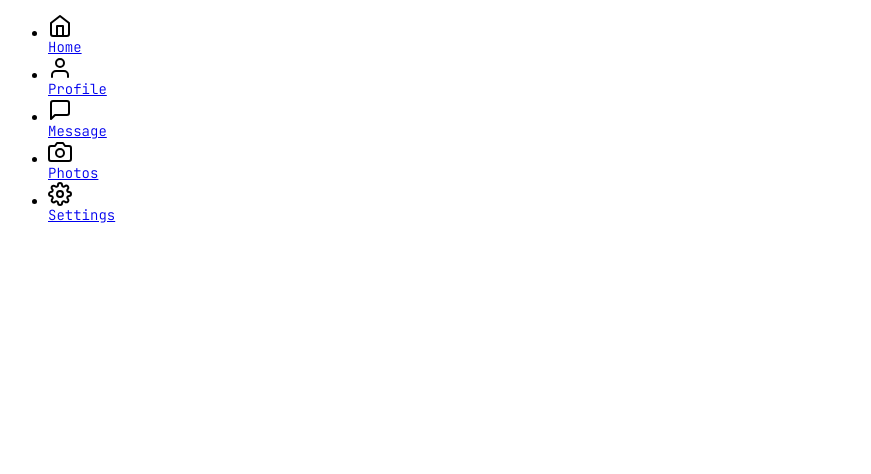
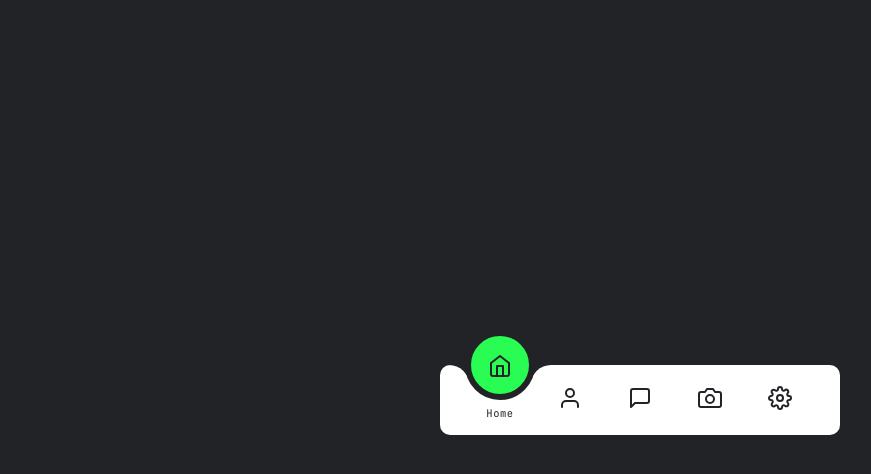
Before and after one commit to eudiegosilva/project--css-menu-curve-indicator, a React (Create React App) app: page / in a window 1280 px wide. Shown: the top 474 px of the page, without its empty margins (0-871 px from the left). Built offline with nearby package versions, Linux system fonts and the light colour scheme.

Commit message:
feat: create indicator and update component styles

```diff
--- a/src/components/Navigation/index.tsx
+++ b/src/components/Navigation/index.tsx
@@ -5,6 +5,7 @@ import {
   CameraIcon,
   GearIcon
 } from 'assets/icons';
+
 import * as s from './styles';
 
 // eslint-disable-next-line @typescript-eslint/no-explicit-any
@@ -13,7 +14,7 @@ export type NavigationProps = any;
 const Navigation = () => (
   <s.Wrapper aria-label="Navigation component">
     <s.List>
-      <s.Item>
+      <s.Item active>
         <s.ItemLink href="#">
           <HouseIcon />
           <s.ItemContent>Home</s.ItemContent>
@@ -43,6 +44,7 @@ const Navigation = () => (
           <s.ItemContent>Settings</s.ItemContent>
         </s.ItemLink>
       </s.Item>
+      <s.Indicator></s.Indicator>
     </s.List>
   </s.Wrapper>
 );
--- a/src/components/Navigation/styles.ts
+++ b/src/components/Navigation/styles.ts
@@ -1,21 +1,110 @@
 import styled, { css } from 'styled-components';
 
+type ItemProps = {
+  active?: boolean;
+};
+
 export const Wrapper = styled.nav`
-  ${() => css``}
+  width: 400px;
+  height: 70px;
+  position: relative;
+  display: flex;
+  justify-content: center;
+  align-items: center;
+  background-color: var(--white);
+  border-radius: 10px;
 `;
 
 export const List = styled.ul`
-  ${() => css``}
-`;
-
-export const Item = styled.li`
-  ${() => css``}
+  width: 350px;
+  display: flex;
 `;
 
 export const ItemLink = styled.a`
-  ${() => css``}
+  display: flex;
+  position: relative;
+  justify-content: center;
+  align-items: center;
+  flex-direction: column;
+  width: 100%;
+  text-align: center;
+  font-weight: 500;
+
+  div {
+    display: block;
+    position: relative;
+    line-height: 75px;
+    font-size: 1.5em;
+    text-align: center;
+    transition: 0.5s;
+    color: var(--raisinBlack);
+  }
 `;
 
 export const ItemContent = styled.span`
-  ${() => css``}
+  position: absolute;
+  color: var(--raisinBlack);
+  font-weight: 400;
+  font-size: 0.75em;
+  letter-spacing: 0.05em;
+  transition: 0.5s;
+  opacity: 0;
+  transform: translateY(20px);
 `;
+
+export const Item = styled.li<ItemProps>`
+  ${({ active }) => css`
+    position: relative;
+    list-style: none;
+    width: 70px;
+    height: 70px;
+    z-index: 30;
+
+    ${active &&
+    css`
+      ${ItemLink} {
+        div {
+          transform: translateY(-32px);
+        }
+      }
+      ${ItemContent} {
+        opacity: 1;
+        transform: translateY(10px);
+      }
+    `}
+  `}
+`;
+
+export const Indicator = styled.div`
+  position: absolute;
+  width: 70px;
+  height: 70px;
+  background-color: var(--malachite);
+  top: -50%;
+  border-radius: 50%;
+  border: 6px solid var(--raisinBlack);
+  transition: 0.5s;
+
+  &::before {
+    content: '';
+    position: absolute;
+    top: 50%;
+    left: -22px;
+    width: 20px;
+    height: 20px;
+    background-color: transparent;
+    border-top-right-radius: 20px;
+    box-shadow: 0 -10px 0 0 var(--raisinBlack);
+  }
+  &::after {
+    content: '';
+    position: absolute;
+    top: 50%;
+    right: -22px;
+    width: 20px;
+    height: 20px;
+    background-color: transparent;
+    border-top-left-radius: 20px;
+    box-shadow: 0 -10px 0 0 var(--raisinBlack);
+  }
+`;
--- a/src/pages/Home/styles.ts
+++ b/src/pages/Home/styles.ts
@@ -1,3 +1,8 @@
 import styled from 'styled-components';
 
-export const Wrapper = styled.div``;
+export const Wrapper = styled.div`
+  display: flex;
+  justify-content: center;
+  align-items: center;
+  min-height: 100vh;
+`;
--- a/src/styles/global/index.ts
+++ b/src/styles/global/index.ts
@@ -73,6 +73,12 @@ const GlobalStyles: GlobalStyleComponent<
     src: local('JetBrains Mono Extra Bold'), local('JetBrains-Mono-Extra-Bold'), url('/fonts/jetbrainsmono-extrabold.ttf') format('truetype');
   }
 
+  :root {
+    --white: #ffffff;
+    --raisinBlack: #222327;
+    --malachite: #29fd53;
+  }
+
   html {
     font-size: 50%;
   }
@@ -86,6 +92,7 @@ const GlobalStyles: GlobalStyleComponent<
   body {
     font-size: ${({ theme }) => theme.font.sizes.default};
     font-weight: 300;
+    background-color: var(--raisinBlack);
   }
 `;
 
--- a/src/styles/normalize/index.ts
+++ b/src/styles/normalize/index.ts
@@ -2,11 +2,11 @@ import { css } from 'styled-components';
 
 const normalize = css`
   * {
-    /* box-sizing: border-box; */
-    /* margin: 0; */
-    /* padding: 0; */
-    /* -moz-osx-font-smoothing: grayscale; */
-    /* -webkit-font-smoothing: antialiased; */
+    box-sizing: border-box;
+    margin: 0;
+    padding: 0;
+    -moz-osx-font-smoothing: grayscale;
+    -webkit-font-smoothing: antialiased;
   }
 `;
 
--- a/src/styles/theme/index.ts
+++ b/src/styles/theme/index.ts
@@ -3,7 +3,8 @@ export default {
     primary: '#000000',
 
     white: '#FFFFFF',
-    black: '#000000'
+    black: '#000000',
+    raisinBlack: '#222327'
   },
   grid: {
     smarthphone: {
@@ -75,7 +76,7 @@ export default {
     alwaysOnTop: 50
   },
   transition: {
-    default: '0.3s ease-in-out',
+    default: '0.5s ease-in-out',
     fast: '0.1s ease-in-out'
   }
 } as const;
```
